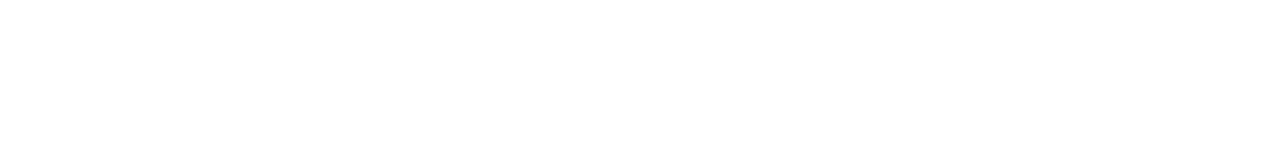
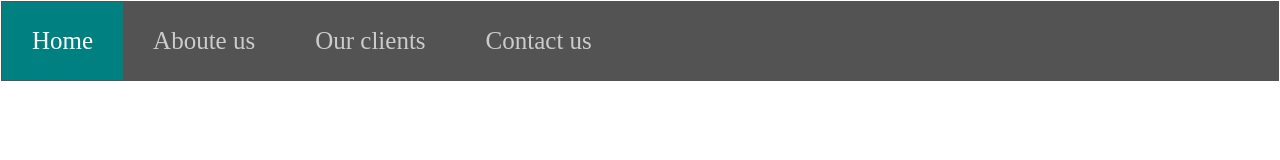
Before and after one commit to lucian-sandu/GIT-Homework-Wantsome, a plain HTML site: page index.html in a window 1280 px wide. Drawn offline with Linux system fonts and the light colour scheme.

Commit message:
added navbar

```diff
--- a/index.html
+++ b/index.html
@@ -7,6 +7,13 @@
     <title>Document</title>
 </head>
 <body>
-
+    <div class="navbar">
+        <ul>
+            <li ><a href="#" class="home">Home</a></li>
+            <li><a href="#" class="aboute">Aboute us</a></li>
+            <li><a href="#"  class="aboute">Our clients</a></li>
+            <li><a href="#"  class="aboute">Contact us</a></li>
+        </ul>
+    </div>
 </body>
 </html>
--- a/style.css
+++ b/style.css
@@ -5,3 +5,30 @@ body {
 * {
     box-sizing: border-box;
 }
+li{
+    float: left;
+  }
+  ul {
+      margin: 1px;
+      padding: 1px;
+      list-style-type: none;
+      overflow: hidden;
+      background-color: #535353;
+  }
+  li a {
+      display: block;
+      color: white;
+      text-align: left;
+      padding: 25px 30px;
+      text-decoration: none;
+      font-size: 25px;
+  }
+  li a:hover {
+      background-color: #5da1ad;
+  }
+  li .aboute{
+    opacity: 0.7;
+  }
+  li .home{
+    background-color: teal;
+  }
```
